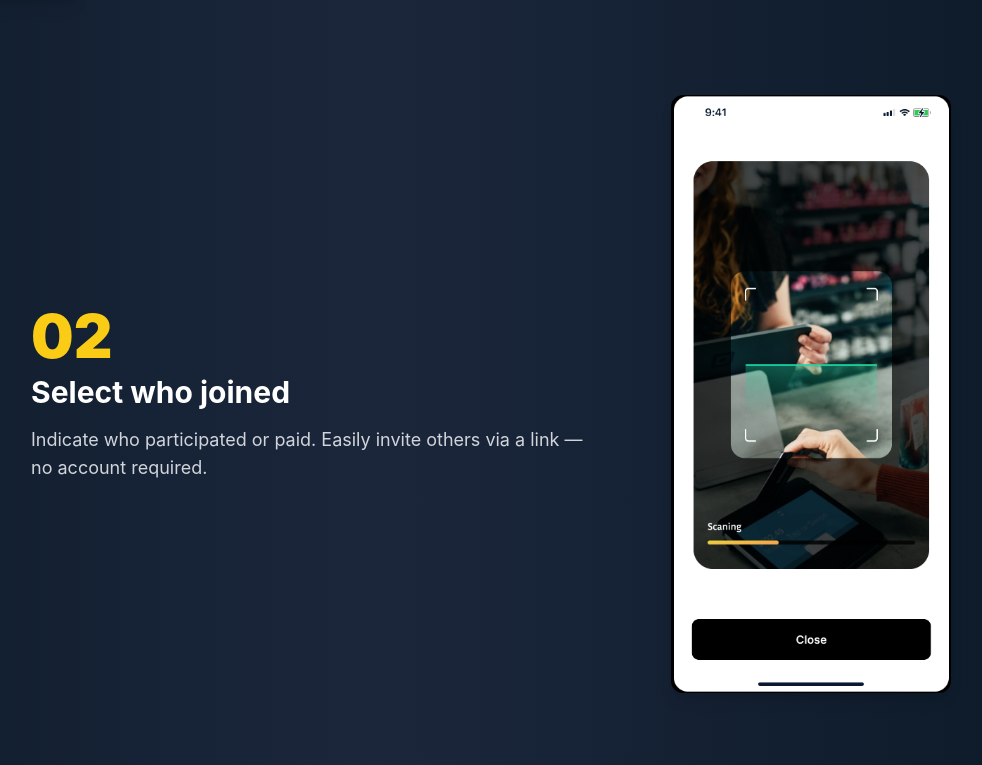
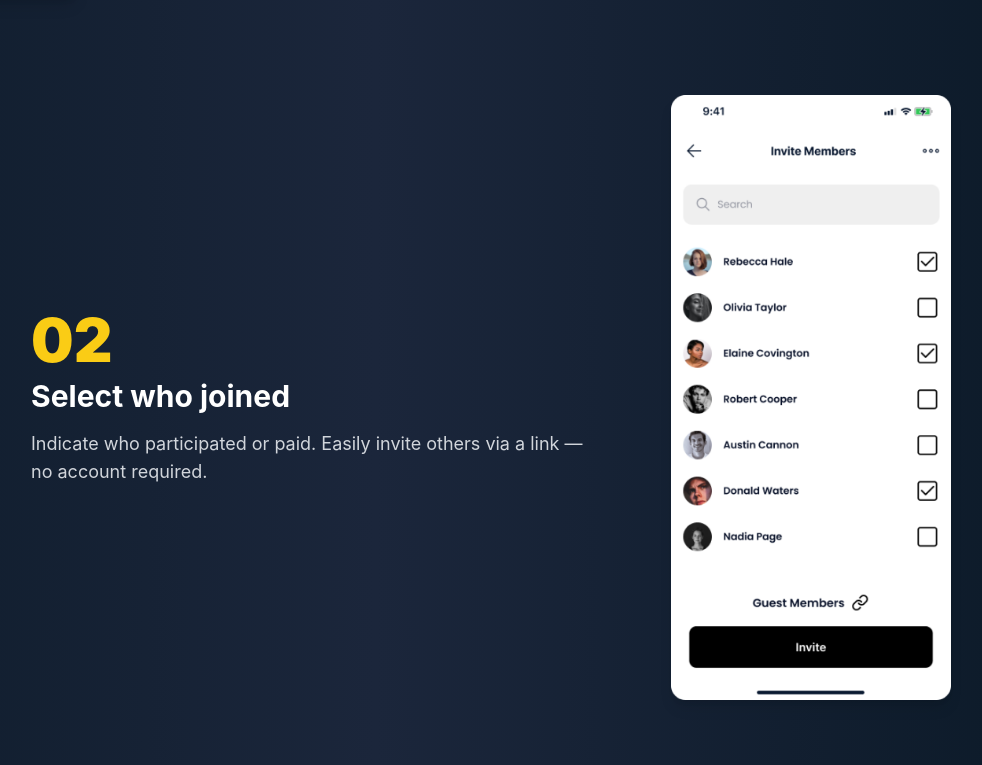
Before and after one commit to s131576/Business-development, a Next.js app in the folder smartventrawindow/: page /contact in a window 1280 px wide. Shown: the part 3055-3820 px from the top of the page, without its empty margins (265-1247 px from the left). Built offline with nearby package versions, Linux system fonts and the light colour scheme.

Commit message:
adding diffrent image voor step whats tabeven

```diff
--- a/smartventrawindow/src/app/[lang]/components/HomePage.tsx
+++ b/smartventrawindow/src/app/[lang]/components/HomePage.tsx
@@ -8,6 +8,8 @@ import { usePathname } from "next/navigation";
 import kbc from "../../../../public/KBC.png";
 import payconiq from "../../../../public/payconiq.png";
 import tikkie from "../../../../public/tikkie.jpg";
+import members from "../../../../public/members.webp"
+import banks from "../../../../public/choosebank.png"
 import scanning from "../../../../public/scanningtabeven.png";
 import logo from "../../../../public/logotabeven.png";
 import showcaseimage from "../../../../public/tabeven.png";
@@ -15,6 +17,7 @@ import appstore from "../../../../public/app-store-png-logo-33112.png";
 import playstorelogo from "../../../../public/google-play-png-logo-3799.png";
 import ContactForm from "./ContactPage";
 
+const stepImages = [scanning, members, banks];
 
 
 export const HomePage = ({ translation }: { translation: any }) => {
@@ -241,7 +244,7 @@ export const HomePage = ({ translation }: { translation: any }) => {
               className={`flex flex-col ${i % 2 !== 0 ? "lg:flex-row-reverse" : "lg:flex-row"} items-center gap-10 lg:gap-16`}
             >
               <Image
-                src={scanning}
+                src={stepImages[i]}
                 alt={translation.home.how.steps[i].title}
                 className="rounded-xl w-full max-w-[250px] sm:max-w-[300px] lg:max-w-[240px] xl:max-w-[280px] shadow-lg h-auto"
               />
```
Also changed, not shown: smartventrawindow/public/choosebank.png (added), smartventrawindow/public/members.webp (added).
